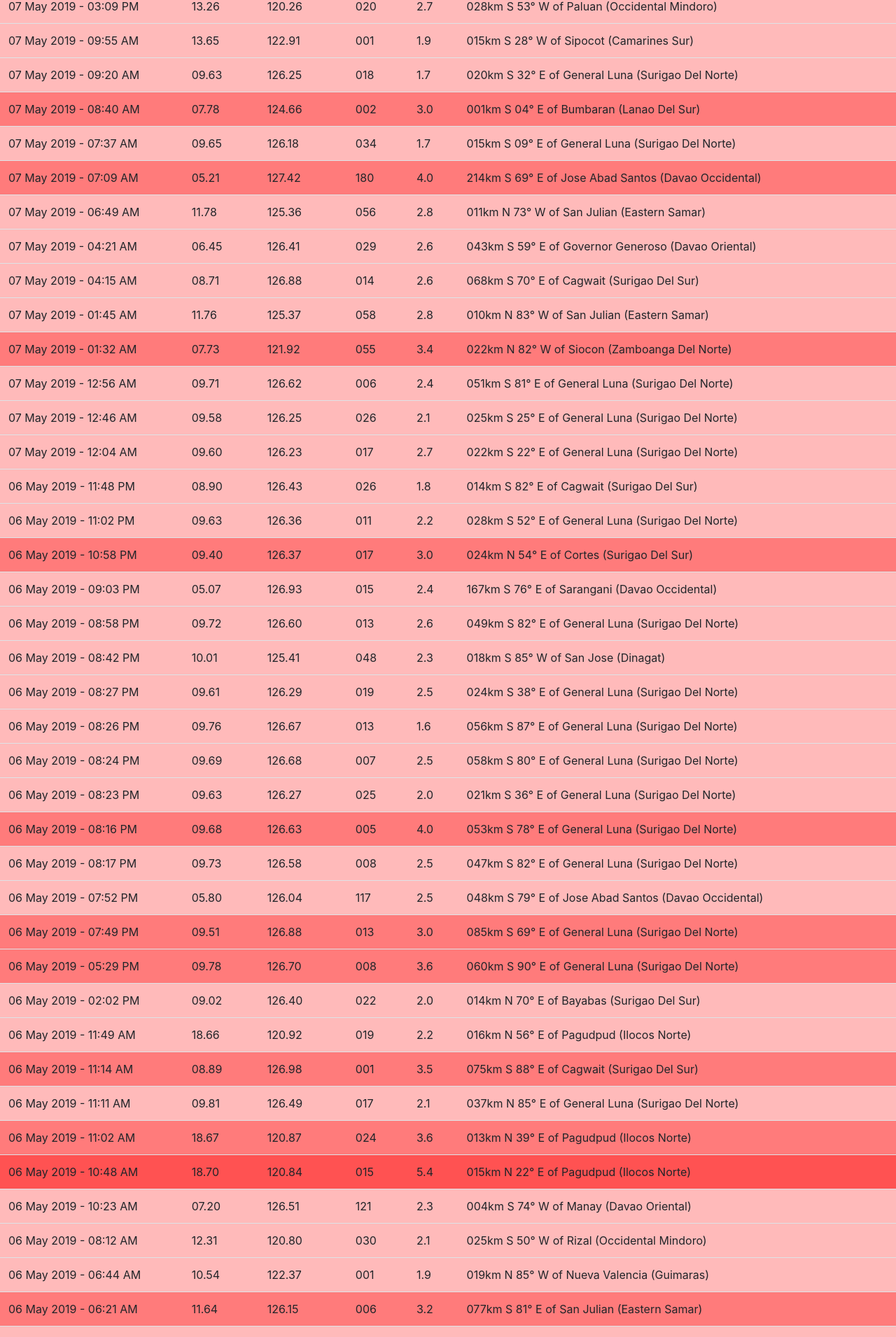
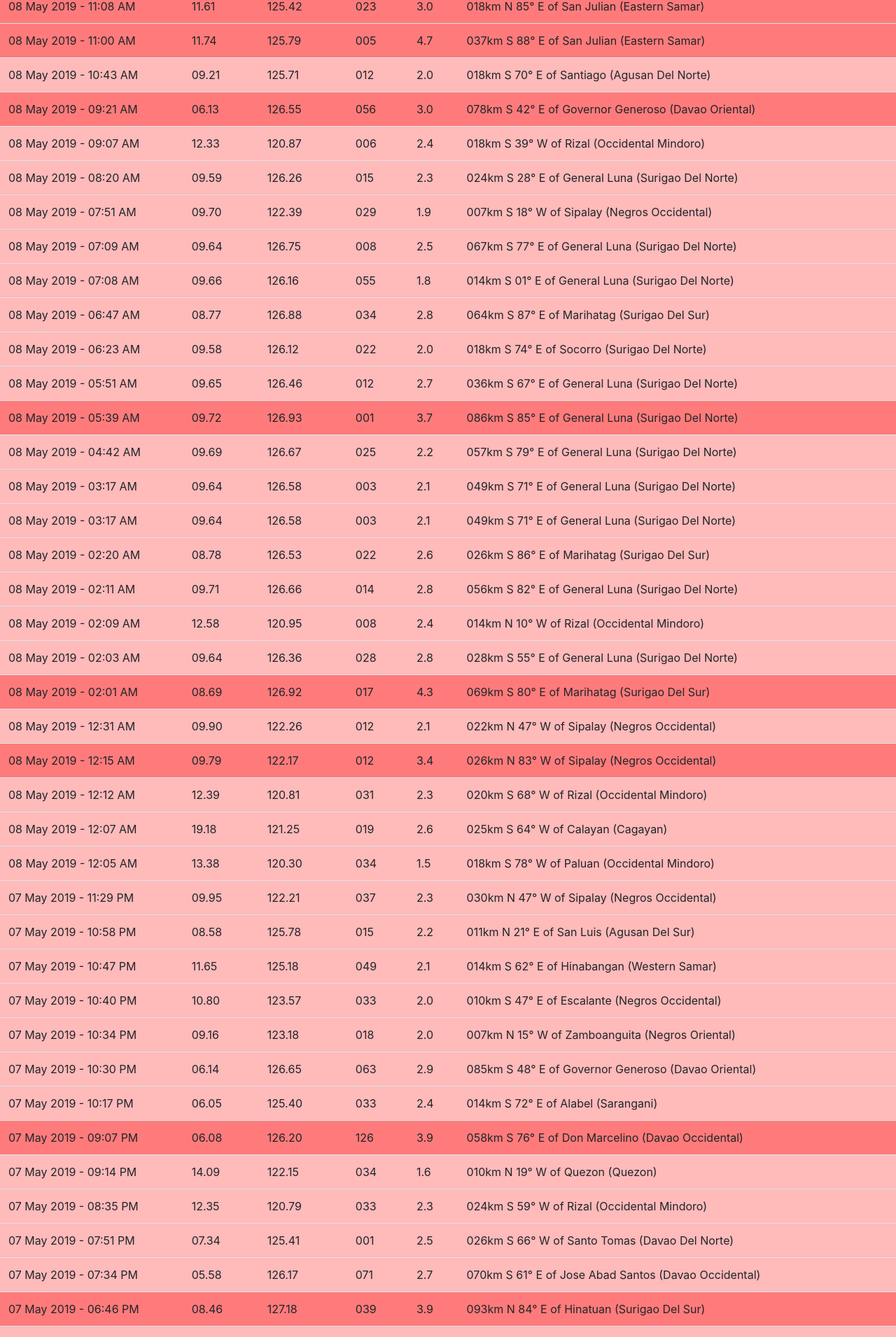
Before and after one commit to augustnejudne/earthquake-ph, a React (Create React App) app: page / in a window 1280 px wide. Shown: the part 539-2450 px from the top of the page at 70% size. Built offline with nearby package versions, Linux system fonts and the light colour scheme.

Commit message:
updated earthquake data

```diff
--- a/src/earthquakeData.js
+++ b/src/earthquakeData.js
@@ -1,4 +1,291 @@
 export default [{
+        date: '08 May 2019 - 01:10 PM',
+        lat: '09.83',
+        lon: '125.91',
+        depth: '030',
+        mag: '1.9',
+        location: '009km S 57° W of Del Carmen (Surigao Del Norte)',
+      },{
+        date: '08 May 2019 - 11:08 AM',
+        lat: '11.61',
+        lon: '125.42',
+        depth: '023',
+        mag: '3.0',
+        location: '018km N 85° E of San Julian (Eastern Samar)',
+      },{
+        date: '08 May 2019 - 11:00 AM',
+        lat: '11.74',
+        lon: '125.79',
+        depth: '005',
+        mag: '4.7',
+        location: '037km S 88° E of San Julian (Eastern Samar)',
+      },{
+        date: '08 May 2019 - 10:43 AM',
+        lat: '09.21',
+        lon: '125.71',
+        depth: '012',
+        mag: '2.0',
+        location: '018km S 70° E of Santiago (Agusan Del Norte)',
+      },{
+        date: '08 May 2019 - 09:21 AM',
+        lat: '06.13',
+        lon: '126.55',
+        depth: '056',
+        mag: '3.0',
+        location: '078km S 42° E of Governor Generoso (Davao Oriental)',
+      },{
+        date: '08 May 2019 - 09:07 AM',
+        lat: '12.33',
+        lon: '120.87',
+        depth: '006',
+        mag: '2.4',
+        location: '018km S 39° W of Rizal (Occidental Mindoro)',
+      },{
+        date: '08 May 2019 - 08:20 AM',
+        lat: '09.59',
+        lon: '126.26',
+        depth: '015',
+        mag: '2.3',
+        location: '024km S 28° E of General Luna (Surigao Del Norte)',
+      },{
+        date: '08 May 2019 - 07:51 AM',
+        lat: '09.70',
+        lon: '122.39',
+        depth: '029',
+        mag: '1.9',
+        location: '007km S 18° W of Sipalay (Negros Occidental)',
+      },{
+        date: '08 May 2019 - 07:09 AM',
+        lat: '09.64',
+        lon: '126.75',
+        depth: '008',
+        mag: '2.5',
+        location: '067km S 77° E of General Luna (Surigao Del Norte)',
+      },{
+        date: '08 May 2019 - 07:08 AM',
+        lat: '09.66',
+        lon: '126.16',
+        depth: '055',
+        mag: '1.8',
+        location: '014km S 01° E of General Luna (Surigao Del Norte)',
+      },{
+        date: '08 May 2019 - 06:47 AM',
+        lat: '08.77',
+        lon: '126.88',
+        depth: '034',
+        mag: '2.8',
+        location: '064km S 87° E of Marihatag (Surigao Del Sur)',
+      },{
+        date: '08 May 2019 - 06:23 AM',
+        lat: '09.58',
+        lon: '126.12',
+        depth: '022',
+        mag: '2.0',
+        location: '018km S 74° E of Socorro (Surigao Del Norte)',
+      },{
+        date: '08 May 2019 - 05:51 AM',
+        lat: '09.65',
+        lon: '126.46',
+        depth: '012',
+        mag: '2.7',
+        location: '036km S 67° E of General Luna (Surigao Del Norte)',
+      },{
+        date: '08 May 2019 - 05:39 AM',
+        lat: '09.72',
+        lon: '126.93',
+        depth: '001',
+        mag: '3.7',
+        location: '086km S 85° E of General Luna (Surigao Del Norte)',
+      },{
+        date: '08 May 2019 - 04:42 AM',
+        lat: '09.69',
+        lon: '126.67',
+        depth: '025',
+        mag: '2.2',
+        location: '057km S 79° E of General Luna (Surigao Del Norte)',
+      },{
+        date: '08 May 2019 - 03:17 AM',
+        lat: '09.64',
+        lon: '126.58',
+        depth: '003',
+        mag: '2.1',
+        location: '049km S 71° E of General Luna (Surigao Del Norte)',
+      },{
+        date: '08 May 2019 - 03:17 AM',
+        lat: '09.64',
+        lon: '126.58',
+        depth: '003',
+        mag: '2.1',
+        location: '049km S 71° E of General Luna (Surigao Del Norte)',
+      },{
+        date: '08 May 2019 - 02:20 AM',
+        lat: '08.78',
+        lon: '126.53',
+        depth: '022',
+        mag: '2.6',
+        location: '026km S 86° E of Marihatag (Surigao Del Sur)',
+      },{
+        date: '08 May 2019 - 02:11 AM',
+        lat: '09.71',
+        lon: '126.66',
+        depth: '014',
+        mag: '2.8',
+        location: '056km S 82° E of General Luna (Surigao Del Norte)',
+      },{
+        date: '08 May 2019 - 02:09 AM',
+        lat: '12.58',
+        lon: '120.95',
+        depth: '008',
+        mag: '2.4',
+        location: '014km N 10° W of Rizal (Occidental Mindoro)',
+      },{
+        date: '08 May 2019 - 02:03 AM',
+        lat: '09.64',
+        lon: '126.36',
+        depth: '028',
+        mag: '2.8',
+        location: '028km S 55° E of General Luna (Surigao Del Norte)',
+      },{
+        date: '08 May 2019 - 02:01 AM',
+        lat: '08.69',
+        lon: '126.92',
+        depth: '017',
+        mag: '4.3',
+        location: '069km S 80° E of Marihatag (Surigao Del Sur)',
+      },{
+        date: '08 May 2019 - 12:31 AM',
+        lat: '09.90',
+        lon: '122.26',
+        depth: '012',
+        mag: '2.1',
+        location: '022km N 47° W of Sipalay (Negros Occidental)',
+      },{
+        date: '08 May 2019 - 12:15 AM',
+        lat: '09.79',
+        lon: '122.17',
+        depth: '012',
+        mag: '3.4',
+        location: '026km N 83° W of Sipalay (Negros Occidental)',
+      },{
+        date: '08 May 2019 - 12:12 AM',
+        lat: '12.39',
+        lon: '120.81',
+        depth: '031',
+        mag: '2.3',
+        location: '020km S 68° W of Rizal (Occidental Mindoro)',
+      },{
+        date: '08 May 2019 - 12:07 AM',
+        lat: '19.18',
+        lon: '121.25',
+        depth: '019',
+        mag: '2.6',
+        location: '025km S 64° W of Calayan (Cagayan)',
+      },{
+        date: '08 May 2019 - 12:05 AM',
+        lat: '13.38',
+        lon: '120.30',
+        depth: '034',
+        mag: '1.5',
+        location: '018km S 78° W of Paluan (Occidental Mindoro)',
+      },{
+        date: '07 May 2019 - 11:29 PM',
+        lat: '09.95',
+        lon: '122.21',
+        depth: '037',
+        mag: '2.3',
+        location: '030km N 47° W of Sipalay (Negros Occidental)',
+      },{
+        date: '07 May 2019 - 10:58 PM',
+        lat: '08.58',
+        lon: '125.78',
+        depth: '015',
+        mag: '2.2',
+        location: '011km N 21° E of San Luis (Agusan Del Sur)',
+      },{
+        date: '07 May 2019 - 10:47 PM',
+        lat: '11.65',
+        lon: '125.18',
+        depth: '049',
+        mag: '2.1',
+        location: '014km S 62° E of Hinabangan (Western Samar)',
+      },{
+        date: '07 May 2019 - 10:40 PM',
+        lat: '10.80',
+        lon: '123.57',
+        depth: '033',
+        mag: '2.0',
+        location: '010km S 47° E of Escalante (Negros Occidental)',
+      },{
+        date: '07 May 2019 - 10:34 PM',
+        lat: '09.16',
+        lon: '123.18',
+        depth: '018',
+        mag: '2.0',
+        location: '007km N 15° W of Zamboanguita (Negros Oriental)',
+      },{
+        date: '07 May 2019 - 10:30 PM',
+        lat: '06.14',
+        lon: '126.65',
+        depth: '063',
+        mag: '2.9',
+        location: '085km S 48° E of Governor Generoso (Davao Oriental)',
+      },{
+        date: '07 May 2019 - 10:17 PM',
+        lat: '06.05',
+        lon: '125.40',
+        depth: '033',
+        mag: '2.4',
+        location: '014km S 72° E of Alabel (Sarangani)',
+      },{
+        date: '07 May 2019 - 09:07 PM',
+        lat: '06.08',
+        lon: '126.20',
+        depth: '126',
+        mag: '3.9',
+        location: '058km S 76° E of Don Marcelino (Davao Occidental)',
+      },{
+        date: '07 May 2019 - 09:14 PM',
+        lat: '14.09',
+        lon: '122.15',
+        depth: '034',
+        mag: '1.6',
+        location: '010km N 19° W of Quezon (Quezon)',
+      },{
+        date: '07 May 2019 - 08:35 PM',
+        lat: '12.35',
+        lon: '120.79',
+        depth: '033',
+        mag: '2.3',
+        location: '024km S 59° W of Rizal (Occidental Mindoro)',
+      },{
+        date: '07 May 2019 - 07:51 PM',
+        lat: '07.34',
+        lon: '125.41',
+        depth: '001',
+        mag: '2.5',
+        location: '026km S 66° W of Santo Tomas (Davao Del Norte)',
+      },{
+        date: '07 May 2019 - 07:34 PM',
+        lat: '05.58',
+        lon: '126.17',
+        depth: '071',
+        mag: '2.7',
+        location: '070km S 61° E of Jose Abad Santos (Davao Occidental)',
+      },{
+        date: '07 May 2019 - 06:46 PM',
+        lat: '08.46',
+        lon: '127.18',
+        depth: '039',
+        mag: '3.9',
+        location: '093km N 84° E of Hinatuan (Surigao Del Sur)',
+      },{
+        date: '07 May 2019 - 06:08 PM',
+        lat: '13.73',
+        lon: '120.65',
+        depth: '089',
+        mag: '2.4',
+        location: '012km S 09° E of Calatagan (Batangas)',
+      },{
         date: '07 May 2019 - 05:46 PM',
         lat: '09.47',
         lon: '126.31',
@@ -15,38 +302,38 @@ export default [{
       },{
         date: '07 May 2019 - 09:55 AM',
         lat: '13.65',
-        lon: '122.91',
+        lon: '122.88',
+        depth: '000',
+        mag: '2.0',
+        location: '017km S 38° W of Sipocot (Camarines Sur)',
+      },{
+        date: '07 May 2019 - 09:20 AM',
+        lat: '09.70',
+        lon: '126.19',
+        depth: '031',
+        mag: '2.0',
+        location: '010km S 23° E of General Luna (Surigao Del Norte)',
+      },{
+        date: '07 May 2019 - 08:40 AM',
+        lat: '07.83',
+        lon: '124.70',
         depth: '001',
-        mag: '1.9',
-        location: '015km S 28° W of Sipocot (Camarines Sur)',
-      },{
-        date: '07 May 2019 - 09:20 AM',
-        lat: '09.63',
-        lon: '126.25',
-        depth: '018',
-        mag: '1.7',
-        location: '020km S 32° E of General Luna (Surigao Del Norte)',
-      },{
-        date: '07 May 2019 - 08:40 AM',
-        lat: '07.78',
-        lon: '124.66',
-        depth: '002',
         mag: '3.0',
-        location: '001km S 04° E of Bumbaran (Lanao Del Sur)',
+        location: '006km N 50° E of Bumbaran (Lanao Del Sur)',
       },{
         date: '07 May 2019 - 07:37 AM',
-        lat: '09.65',
-        lon: '126.18',
+        lat: '09.66',
+        lon: '126.14',
         depth: '034',
-        mag: '1.7',
-        location: '015km S 09° E of General Luna (Surigao Del Norte)',
+        mag: '1.8',
+        location: '014km S 06° W of General Luna (Surigao Del Norte)',
       },{
         date: '07 May 2019 - 07:09 AM',
-        lat: '05.21',
-        lon: '127.42',
-        depth: '180',
+        lat: '04.86',
+        lon: '127.54',
+        depth: '179',
         mag: '4.0',
-        location: '214km S 69° E of Jose Abad Santos (Davao Occidental)',
+        location: '242km S 62° E of Jose Abad Santos (Davao Occidental)',
       },{
         date: '07 May 2019 - 06:49 AM',
         lat: '11.78',
@@ -56,130 +343,130 @@ export default [{
         location: '011km N 73° W of San Julian (Eastern Samar)',
       },{
         date: '07 May 2019 - 04:21 AM',
-        lat: '06.45',
-        lon: '126.41',
-        depth: '029',
+        lat: '06.52',
+        lon: '126.23',
+        depth: '025',
         mag: '2.6',
-        location: '043km S 59° E of Governor Generoso (Davao Oriental)',
+        location: '023km S 51° E of Governor Generoso (Davao Oriental)',
       },{
         date: '07 May 2019 - 04:15 AM',
-        lat: '08.71',
-        lon: '126.88',
-        depth: '014',
+        lat: '08.73',
+        lon: '127.07',
+        depth: '026',
         mag: '2.6',
-        location: '068km S 70° E of Cagwait (Surigao Del Sur)',
+        location: '087km S 76° E of Cagwait (Surigao Del Sur)',
       },{
         date: '07 May 2019 - 01:45 AM',
-        lat: '11.76',
-        lon: '125.37',
-        depth: '058',
-        mag: '2.8',
-        location: '010km N 83° W of San Julian (Eastern Samar)',
+        lat: '11.78',
+        lon: '125.39',
+        depth: '065',
+        mag: '2.9',
+        location: '007km N 65° W of San Julian (Eastern Samar)',
       },{
         date: '07 May 2019 - 01:32 AM',
-        lat: '07.73',
-        lon: '121.92',
-        depth: '055',
-        mag: '3.4',
-        location: '022km N 82° W of Siocon (Zamboanga Del Norte)',
+        lat: '07.63',
+        lon: '121.94',
+        depth: '083',
+        mag: '2.9',
+        location: '022km S 65° W of Siocon (Zamboanga Del Norte)',
       },{
         date: '07 May 2019 - 12:56 AM',
-        lat: '09.71',
-        lon: '126.62',
-        depth: '006',
-        mag: '2.4',
-        location: '051km S 81° E of General Luna (Surigao Del Norte)',
+        lat: '09.60',
+        lon: '126.35',
+        depth: '013',
+        mag: '2.6',
+        location: '030km S 45° E of General Luna (Surigao Del Norte)',
       },{
         date: '07 May 2019 - 12:46 AM',
         lat: '09.58',
-        lon: '126.25',
-        depth: '026',
+        lon: '126.23',
+        depth: '025',
+        mag: '1.9',
+        location: '024km S 19° E of General Luna (Surigao Del Norte)',
+      },{
+        date: '07 May 2019 - 12:04 AM',
+        lat: '09.61',
+        lon: '126.28',
+        depth: '016',
+        mag: '2.7',
+        location: '024km S 35° E of General Luna (Surigao Del Norte)',
+      },{
+        date: '06 May 2019 - 11:48 PM',
+        lat: '09.03',
+        lon: '126.11',
+        depth: '019',
+        mag: '1.5',
+        location: '024km N 60° W of Cagwait (Surigao Del Sur)',
+      },{
+        date: '06 May 2019 - 11:02 PM',
+        lat: '09.62',
+        lon: '126.35',
+        depth: '012',
+        mag: '2.5',
+        location: '028km S 50° E of General Luna (Surigao Del Norte)',
+      },{
+        date: '06 May 2019 - 10:58 PM',
+        lat: '09.38',
+        lon: '126.65',
+        depth: '022',
+        mag: '3.0',
+        location: '052km N 77° E of Cortes (Surigao Del Sur)',
+      },{
+        date: '06 May 2019 - 10:09 PM',
+        lat: '09.39',
+        lon: '126.69',
+        depth: '027',
+        mag: '2.6',
+        location: '056km N 77° E of Cortes (Surigao Del Sur)',
+      },{
+        date: '06 May 2019 - 09:03 PM',
+        lat: '05.43',
+        lon: '126.58',
+        depth: '159',
+        mag: '3.6',
+        location: '118km S 65° E of Jose Abad Santos (Davao Occidental)',
+      },{
+        date: '06 May 2019 - 08:58 PM',
+        lat: '09.83',
+        lon: '126.93',
+        depth: '001',
+        mag: '2.8',
+        location: '085km N 87° E of General Luna (Surigao Del Norte)',
+      },{
+        date: '06 May 2019 - 08:42 PM',
+        lat: '09.84',
+        lon: '126.11',
+        depth: '001',
+        mag: '2.4',
+        location: '008km N 38° W of General Luna (Surigao Del Norte)',
+      },{
+        date: '06 May 2019 - 08:27 PM',
+        lat: '09.63',
+        lon: '126.26',
+        depth: '027',
+        mag: '3.2',
+        location: '021km S 33° E of General Luna (Surigao Del Norte)',
+      },{
+        date: '06 May 2019 - 08:26 PM',
+        lat: '09.72',
+        lon: '126.64',
+        depth: '006',
+        mag: '1.7',
+        location: '053km S 82° E of General Luna (Surigao Del Norte)',
+      },{
+        date: '06 May 2019 - 08:24 PM',
+        lat: '09.74',
+        lon: '126.59',
+        depth: '015',
+        mag: '2.5',
+        location: '043km S 83° E of General Luna (Surigao Del Norte)',
+      },{
+        date: '06 May 2019 - 08:23 PM',
+        lat: '09.84',
+        lon: '125.88',
+        depth: '072',
         mag: '2.1',
-        location: '025km S 25° E of General Luna (Surigao Del Norte)',
-      },{
-        date: '07 May 2019 - 12:04 AM',
-        lat: '09.60',
-        lon: '126.23',
-        depth: '017',
-        mag: '2.7',
-        location: '022km S 22° E of General Luna (Surigao Del Norte)',
-      },{
-        date: '06 May 2019 - 11:48 PM',
-        lat: '08.90',
-        lon: '126.43',
-        depth: '026',
-        mag: '1.8',
-        location: '014km S 82° E of Cagwait (Surigao Del Sur)',
-      },{
-        date: '06 May 2019 - 11:02 PM',
-        lat: '09.63',
-        lon: '126.36',
-        depth: '011',
-        mag: '2.2',
-        location: '028km S 52° E of General Luna (Surigao Del Norte)',
-      },{
-        date: '06 May 2019 - 10:58 PM',
-        lat: '09.40',
-        lon: '126.37',
-        depth: '017',
-        mag: '3.0',
-        location: '024km N 54° E of Cortes (Surigao Del Sur)',
-      },{
-        date: '06 May 2019 - 09:03 PM',
-        lat: '05.07',
-        lon: '126.93',
-        depth: '015',
-        mag: '2.4',
-        location: '167km S 76° E of Sarangani (Davao Occidental)',
-      },{
-        date: '06 May 2019 - 08:58 PM',
-        lat: '09.72',
-        lon: '126.60',
-        depth: '013',
-        mag: '2.6',
-        location: '049km S 82° E of General Luna (Surigao Del Norte)',
-      },{
-        date: '06 May 2019 - 08:42 PM',
-        lat: '10.01',
-        lon: '125.41',
-        depth: '048',
-        mag: '2.3',
-        location: '018km S 85° W of San Jose (Dinagat)',
-      },{
-        date: '06 May 2019 - 08:27 PM',
-        lat: '09.61',
-        lon: '126.29',
-        depth: '019',
-        mag: '2.5',
-        location: '024km S 38° E of General Luna (Surigao Del Norte)',
-      },{
-        date: '06 May 2019 - 08:26 PM',
-        lat: '09.76',
-        lon: '126.67',
-        depth: '013',
-        mag: '1.6',
-        location: '056km S 87° E of General Luna (Surigao Del Norte)',
-      },{
-        date: '06 May 2019 - 08:24 PM',
-        lat: '09.69',
-        lon: '126.68',
-        depth: '007',
-        mag: '2.5',
-        location: '058km S 80° E of General Luna (Surigao Del Norte)',
-      },{
-        date: '06 May 2019 - 08:23 PM',
-        lat: '09.63',
-        lon: '126.27',
-        depth: '025',
-        mag: '2.0',
-        location: '021km S 36° E of General Luna (Surigao Del Norte)',
-      },{
-        date: '06 May 2019 - 08:16 PM',
-        lat: '09.68',
-        lon: '126.63',
-        depth: '005',
-        mag: '4.0',
-        location: '053km S 78° E of General Luna (Surigao Del Norte)',
+        location: '031km N 78° W of General Luna (Surigao Del Norte)',
       },{
         date: '06 May 2019 - 08:17 PM',
         lat: '09.73',
@@ -188,6 +475,13 @@ export default [{
         mag: '2.5',
         location: '047km S 82° E of General Luna (Surigao Del Norte)',
       },{
+        date: '06 May 2019 - 08:16 PM',
+        lat: '09.82',
+        lon: '126.73',
+        depth: '003',
+        mag: '4.0',
+        location: '064km N 87° E of General Luna (Surigao Del Norte)',
+      },{
         date: '06 May 2019 - 07:52 PM',
         lat: '05.80',
         lon: '126.04',
@@ -739,7 +1033,7 @@ export default [{
         lon: '122.14',
         depth: '029',
         mag: '1.7',
-        location: '052km Nort° 00of Santa Ana (Cagayan)',
+        location: '052km North° 00of Santa Ana (Cagayan)',
       },{
         date: '04 May 2019 - 09:11 PM',
         lat: '09.40',
```
